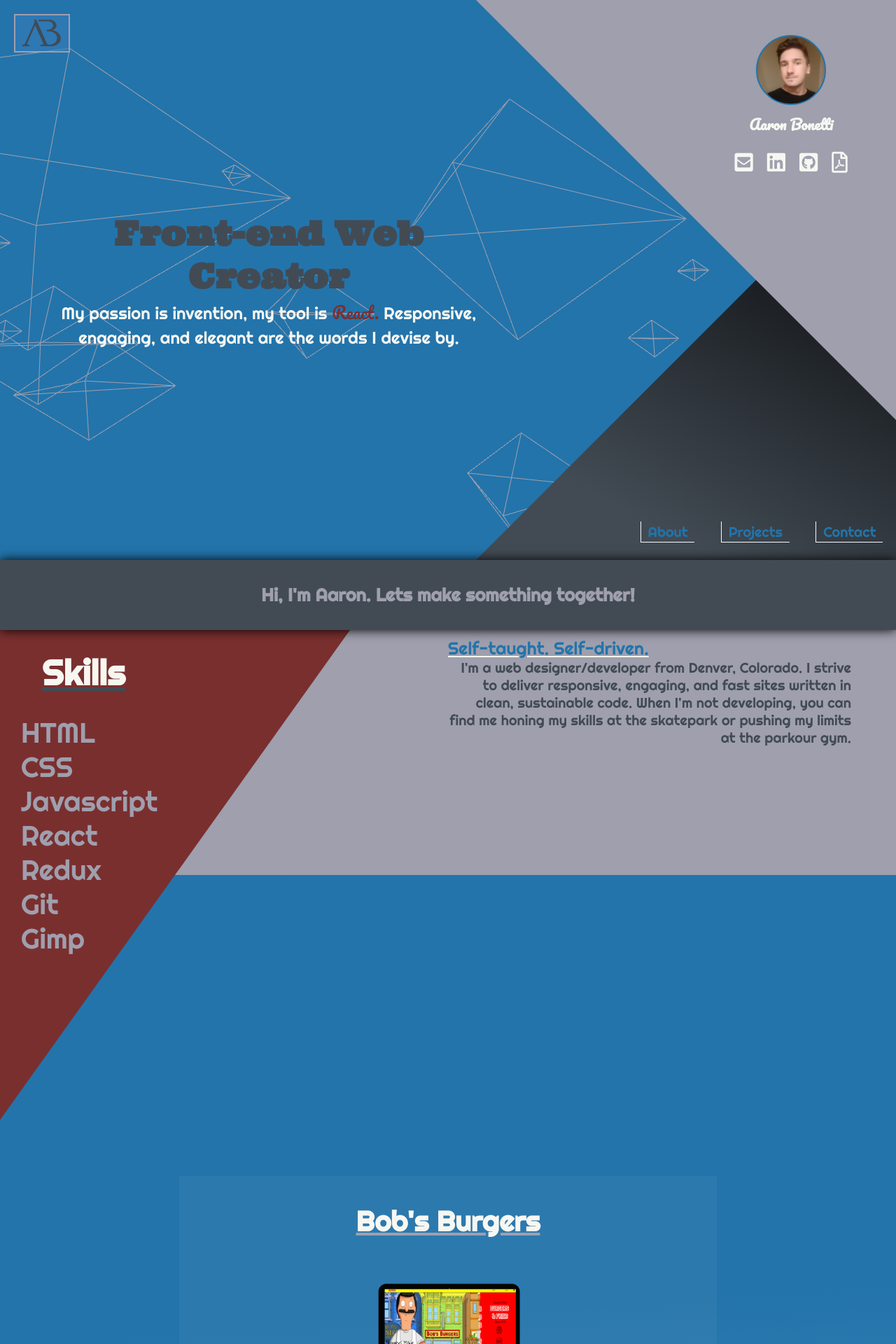
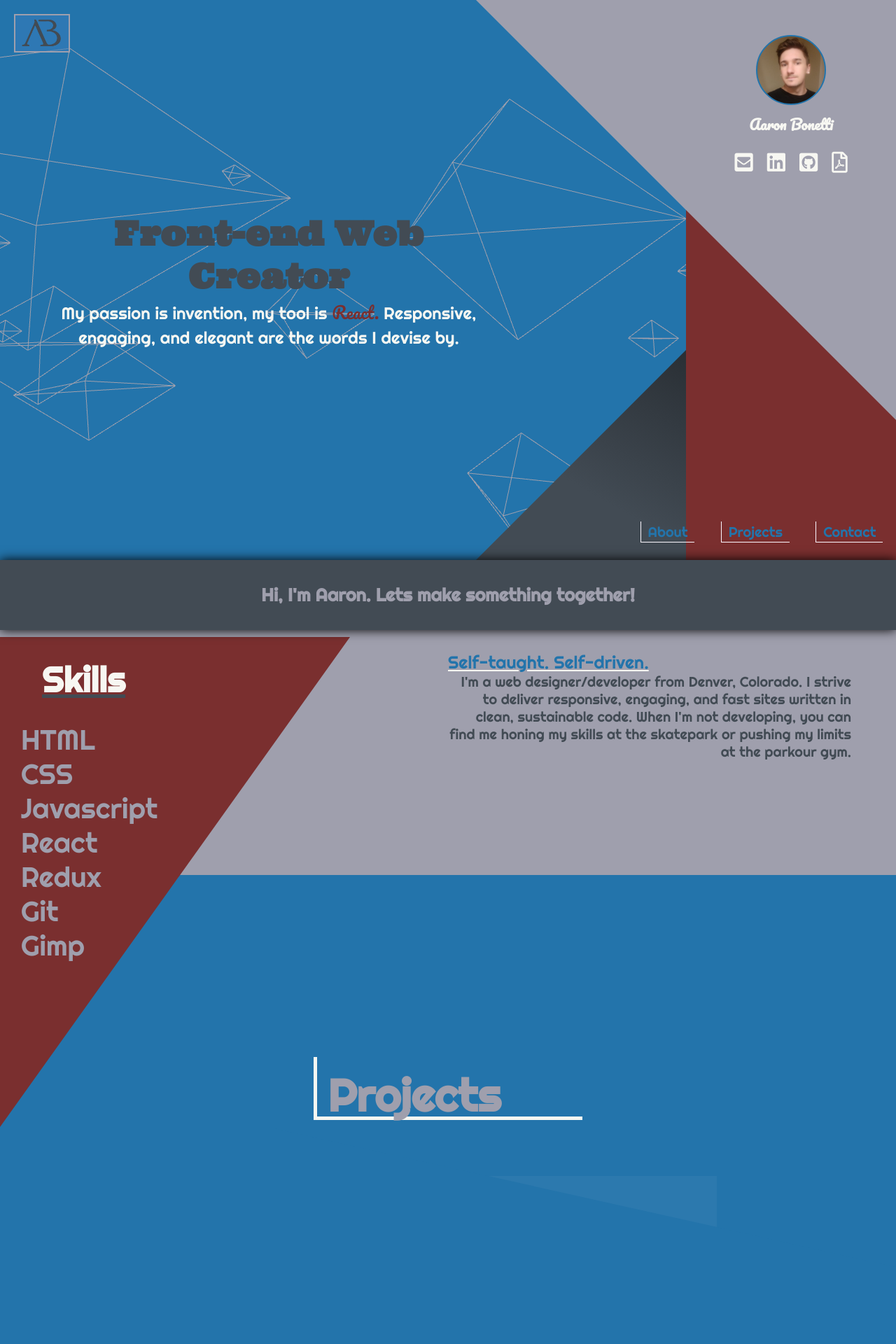
Before and after one commit to AaronMikeBonetti/Portfolio, a React (Create React App) app: page / in a window 1280 px wide. Shown: the top 1920 px of the page at 70% size. Built offline with nearby package versions, Linux system fonts and the light colour scheme.

Commit message:
finished final touches

```diff
--- a/src/components/About Section/about-queries.scss
+++ b/src/components/About Section/about-queries.scss
@@ -32,6 +32,7 @@
 @media screen and (max-width: 650px){
 .about__container{
     grid-row: 1/5;
+
     .about__content__container{
         width: 100%;
 
@@ -43,12 +44,8 @@
                margin-bottom: 10px;
                 text-align: center;
                 font-size: 20px;
-
-
             }
-
         }
-
 }
 
     .about__skills__container{
--- a/src/components/About Section/about.scss
+++ b/src/components/About Section/about.scss
@@ -33,9 +33,7 @@
 
         }
         .about__bottom__triangle{
-            position: absolute;
-            z-index: 0;
-            top: 1250px;
+            grid-column: 1/-1;
             width: 100%;
             height: 400px;
             background: $primary;
@@ -43,6 +41,7 @@
             clip-path: polygon(30% 0, 100% 50%, 100% 100%, 0 100%, 0 0);
 
         }
+
         .about__content__container{
             z-index: 2;
             grid-column: 3;
@@ -50,7 +49,7 @@
             text-align: right;
             width: 100%;
             margin: auto;
-            padding: 10px 0px 0px 0px;
+            padding-top: 30px;
 
 
 
--- a/src/components/Footer/Footer.js
+++ b/src/components/Footer/Footer.js
@@ -8,7 +8,7 @@ export default function Footer() {
                 <li><a href="https://www.linkedin.com/in/aaron-mike-bonetti/"><i className="fab fa-linkedin"></i></a></li>
                 <li><a href="https://github.com/AaronMikeBonetti"><i className="fab fa-github-square"></i></a></li>
                 <li><a href="mailto:aaronmikebonetti@gmail.com"><i className="fas fa-envelope-square"></i></a></li>
-                <li><a href="./AaronMikeBonettiResume" download><i className="far fa-file-pdf"></i></a></li>
+                <li><a href="https://www.kickresume.com/cv/aaronmikebonetti/"><i className="far fa-file-pdf"></i></a></li>
             </ul>
             <h3>Aaron Bonetti 2019</h3>
 
--- a/src/components/Title Section/Title.js
+++ b/src/components/Title Section/Title.js
@@ -1,6 +1,9 @@
 import React, { Component } from 'react'
 import "./title.scss"
 import "./title-queries.scss"
+
+
+
 
 export default class Title extends Component {
   constructor(){
@@ -65,7 +68,7 @@ export default class Title extends Component {
             <li>Email: <a href="mailto:aaronmikebonetti@gmail.com">Aaronmikebonetii@gmail.com</a></li>
             <li>Linkedin: <a href="https://www.linkedin.com/in/aaron-mike-bonetti/">www.linkedin.com/in/aaron-mike-bonetti/</a></li>
             <li>Github: <a href="https://github.com/AaronMikeBonetti">www.github.com/AaronMikeBonetti</a></li>
-            <a href=".\AaronMikeBonettiResume.pdf" download><li>Resume</li></a>
+            <a href="https://www.kickresume.com/cv/aaronmikebonetti/" download ><li>Resume</li></a>
           </ul>
           </div>
         </div>
@@ -85,7 +88,7 @@ export default class Title extends Component {
         <a href="mailto:aaronmikebonetti@gmail.com"><i className="fas fa-envelope-square"></i></a>
         <a href="https://www.linkedin.com/in/aaron-mike-bonetti/"><i className="fab fa-linkedin"></i></a>
         <a href="https://github.com/AaronMikeBonetti"><i className="fab fa-github-square"></i></a>
-        <a href="./AaronMikeBonettiResume" download><i className="far fa-file-pdf"></i></a>
+        <a href="https://www.kickresume.com/cv/aaronmikebonetti/"><i className="far fa-file-pdf"></i></a>
         </div>
         </div>
         <div className={`title__nav ${this.state.navDisplayed?"closed":"opened"}`}>
--- a/src/components/Title Section/title-queries.scss
+++ b/src/components/Title Section/title-queries.scss
@@ -82,6 +82,7 @@
         }
         .title__middle__square{
             position: absolute;
+            z-index: 0;
             top: 0;
             right: 0;
             background:$secondary;
--- a/src/components/Title Section/title.scss
+++ b/src/components/Title Section/title.scss
@@ -129,7 +129,7 @@
         position: fixed;
         top: 0;
         left: 0;
-        z-index:4;
+        z-index:5;
         width: 100%;
         height: 100%;
         background: rgba(83, 83, 83, 0.863);
@@ -328,6 +328,15 @@
             border-color: $primary;
         }
     }
+    .title__middle__square{
+        position: absolute;
+        z-index: 0;
+        top: 0;
+        right: 0;
+        background:$secondary;
+        width: 300px;
+        height: 100vh;
+    }
 
     .title__bottom__triangle{
         z-index:0;
```
Also changed, not shown: 1 other file (tests, documents, lock files or other folders).
